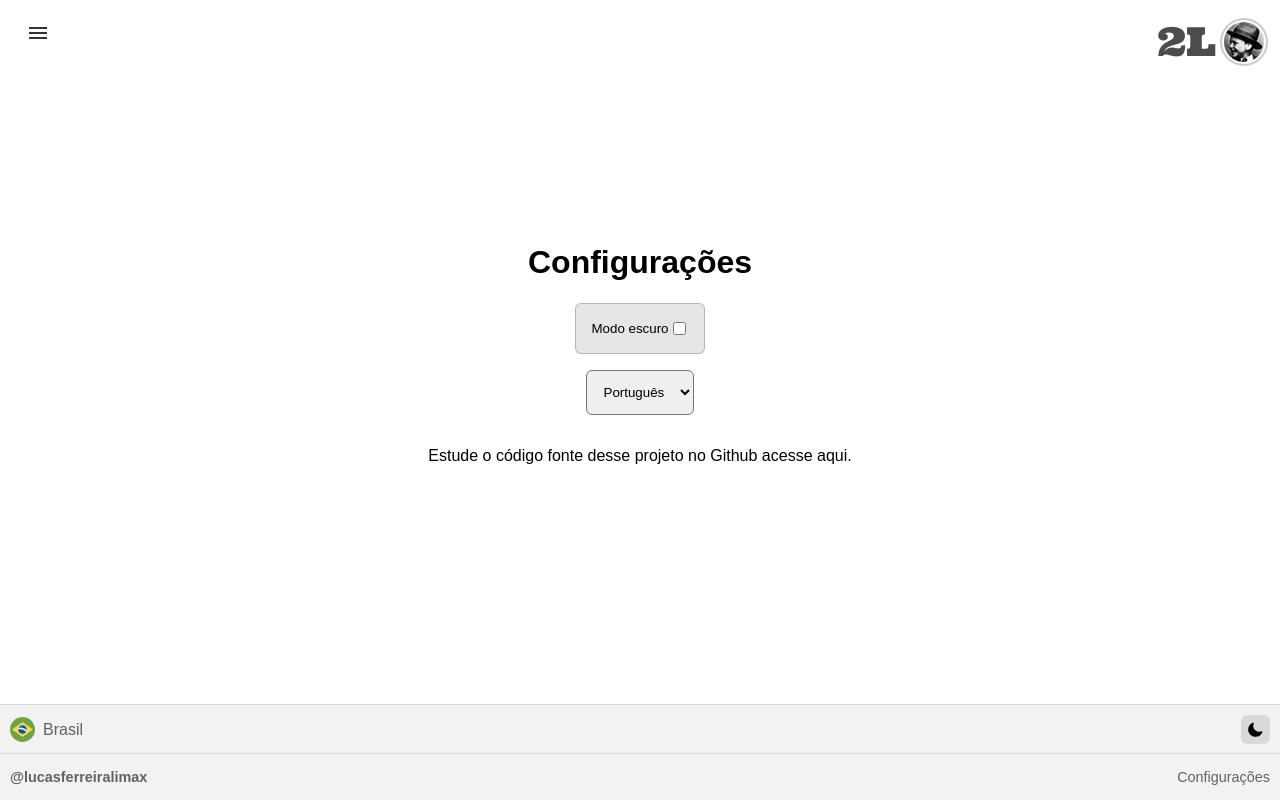
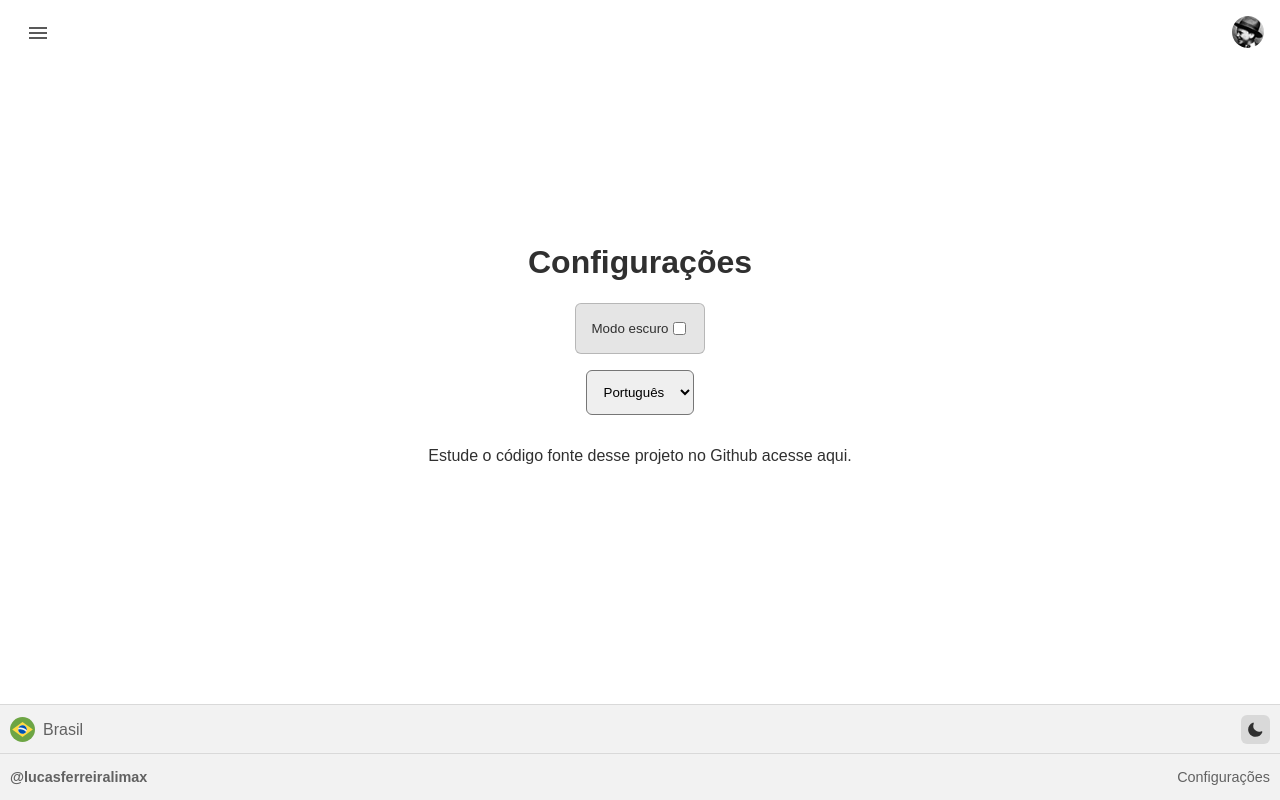
Before and after one commit to lucasferreiralimax/google-react, a React (Create React App) app: page /config in a window 1280 px wide. Built offline with nearby package versions, Linux system fonts and the light colour scheme.

Commit message:
adjustment style of profile

```diff
--- a/src/App.scss
+++ b/src/App.scss
@@ -15,7 +15,7 @@
 a {
   color: var(--main-color);
   text-decoration: none;
-  &:hover { color: var(--main-color-primary); }
+  &:hover { color: rgb(var(--main-color-primary)); }
 }
 
 .btn {
--- a/src/components/Darkmode/Darkmode.js
+++ b/src/components/Darkmode/Darkmode.js
@@ -17,12 +17,14 @@ function Darkmode({ type, store, dispatch }) {
 
     !store.darkmode
     ? setStyleVariables([
-      { name: '--main-color',              value: '#000'                       },
+      { name: '--main-color',              value: '#303030'                    },
       { name: '--main-color-rgb',          value: '0,0,0'                      },
-      { name: '--main-color-primary',      value: '#1a73e8'                    },
+      { name: '--main-color-primary',      value: '26, 115, 232'               },
       { name: '--main-color-secondary',    value: 'green'                      },
       { name: '--main-bg-color-primary',   value: '#fff'                       },
       { name: '--main-bg-color-secondary', value: '#f2f2f2'                    },
+      { name: '--main-bg-color-profile',   value: '#e9eef6'                    },
+      { name: '--main-border-color',       value: '#747775'                    },
       { name: '--main-invert',             value: '0'                          },
       { name: '--logo-filter',             value: 'none'                       },
       { name: '--input-bg-color',          value: '#fff'                       },
@@ -32,10 +34,12 @@ function Darkmode({ type, store, dispatch }) {
     : setStyleVariables([
       { name: '--main-color',              value: '#fff'                       },
       { name: '--main-color-rgb',          value: '255,255,255'                },
-      { name: '--main-color-primary',      value: '#1a73e8'                    },
+      { name: '--main-color-primary',      value: '26, 115, 232'               },
       { name: '--main-color-secondary',    value: 'green'                      },
       { name: '--main-bg-color-primary',   value: '#202124'                    },
       { name: '--main-bg-color-secondary', value: '#171717'                    },
+      { name: '--main-bg-color-profile',   value: '#202124'                    },
+      { name: '--main-border-color',       value: '#747775'                    },
       { name: '--main-invert',             value: '1'                          },
       { name: '--logo-filter',             value: 'grayscale(1) brightness(3)' },
       { name: '--input-bg-color',          value: '#202124'                    },
--- a/src/components/Footer/Footer.scss
+++ b/src/components/Footer/Footer.scss
@@ -41,7 +41,7 @@
     font-size: .9em;
     text-decoration: none;
     transition: .3s all;
-    &:hover { color: var(--main-color-primary); }
+    &:hover { color: rgb(var(--main-color-primary)); }
   }
 }
 
--- a/src/components/Header/Header.scss
+++ b/src/components/Header/Header.scss
@@ -39,7 +39,7 @@
     top: 5px;
     transform: translateX(100px);
     user-select: none;
-    &:hover { color: var(--main-color-primary); }
+    &:hover { color: rgb(var(--main-color-primary)); }
   }
 }
 
--- a/src/components/Profile/Profile.js
+++ b/src/components/Profile/Profile.js
@@ -1,4 +1,4 @@
-import React, { useState, useRef, useEffect } from 'react';
+import   React, { useState, useRef, useEffect } from 'react';
 import './Profile.scss';
 import foto_40 from '../../assets/sinatra-40x40.jpg';
 import foto_150 from '../../assets/sinatra-150x150.jpg';
@@ -29,20 +29,26 @@ function Profile() {
 
   return (
     <section data-testid="app-profile" className="App-profile" ref={wrapperRef}>
-      <h1 onClick={profile}>
-        2L <img src={foto_40} className="App-profile-foto" alt="Foto Frank Sinatra" width="40" height="40" />
-      </h1>
+      <p onClick={profile}>
+        <span>@lucasferreiralimax</span>
+        <img src={foto_40} className="App-profile-foto" alt="Foto Frank Sinatra" width="40" height="40" />
+      </p>
       <div className={ `App-profile__content${show ? ' show' : '' }`}>
+        <button class="btn-close" aria-label="Close menu" onClick={() => setShow(false)}>
+          <svg width="22" height="22" viewBox="1 1 22 22" focusable="false" fill="var(--main-color)">
+            <path d="M19 6.41L17.59 5 12 10.59 6.41 5 5 6.41 10.59 12 5 17.59 6.41 19 12 13.41 17.59 19 19 17.59 13.41 12 19 6.41z" />
+          </svg>
+        </button>
+        <p class="email">lucasferreiralimax@gmail.com</p>
         <a href="https://github.com/lucasferreiralimax" target="_blank" rel="noreferrer noopener">
           <img src={foto_150} className="App-profile-foto big" alt="Foto Frank Sinatra" width="150" height="150" />
         </a>
-        <h1>Lucas Lima</h1>
-        <h2>lucasferreiralimax@gmail.com</h2>
-        <button type="button">{t('profile_component.config')}</button>
+        <p class="title">Lucas Lima</p>
+        <button class="btn" type="button">{t('profile_component.config')}</button>
         <div className="divider">
-          <a href="https://github.com/lucasferreiralimax" target="_blank" rel="noreferrer noopener">{t('profile_component.politics')}</a>
+          <a class="link" href="https://github.com/lucasferreiralimax" target="_blank" rel="noreferrer noopener">{t('profile_component.politics')}</a>
           <div className="bullet">•</div>
-          <a href="https://github.com/lucasferreiralimax" target="_blank" rel="noreferrer noopener">{t('profile_component.terms')}</a>
+          <a class="link" href="https://github.com/lucasferreiralimax" target="_blank" rel="noreferrer noopener">{t('profile_component.terms')}</a>
         </div>
       </div>
     </section>
--- a/src/components/Profile/Profile.scss
+++ b/src/components/Profile/Profile.scss
@@ -8,24 +8,14 @@
   text-align: center;
   top: 1em;
   z-index: 9;
-  & > h1 {
+  & > p {
     -webkit-tap-highlight-color: transparent;
-    align-items: center;
-    color: rgba(var(--main-color-rgb), .7);
-    cursor: pointer;
-    display: flex;
-    font-family: 'Ultra', serif;
-    font-size: 2.5em;
-    font-weight: normal;
-    justify-content: center;
-    margin: 0;
     outline: none;
+    font-size: 0;
     user-select: none;
   }
-  h1:hover,
-  h1:focus,
-  h1:active {
-    img {
+  &:hover, &:focus, &:active {
+    & > p img {
       box-shadow: 0 0 0 1px #fff, 0 0 10px 4px #aaa;
       transform: scale(1.1);
     }
@@ -33,10 +23,10 @@
 }
 
 .App-profile__content {
-  background: var(--main-bg-color-primary);
-  border: 1px solid rgba(var(--main-color-rgb), .2);
-  border-radius: 8px;
-  box-shadow: 0 2px 10px rgba(0,0,0,.2);
+  background: var(--main-bg-color-profile);
+  border-radius: 28px;
+  border: 1px solid rgba(var(--main-color-rgb),0.15);
+  box-shadow: 0 4px 8px 3px rgba(0,0,0,.15), 0 1px 3px rgba(0,0,0,.3);;
   box-sizing: border-box;
   color: var(--main-color);
   max-height: calc(100vh - 62px - 100px);
@@ -46,7 +36,7 @@
   pointer-events: none;
   position: absolute;
   right: 8px;
-  top: 62px;
+  top: 42px;
   transition: .3s all;
   user-select: none;
   width: 354px;
@@ -54,18 +44,19 @@
     opacity: 1;
     pointer-events: all;
   }
-  h1, h2 {
+  p {
+    font-size: .9em;
     margin: 0;
     font-family: Arial;
   }
-  h1 { font-size: 1.2em; }
-  h2 { font-size: .9em; }
-  button {
+  .email { margin-top: 1.5rem; }
+  .title { font-size: 1.375rem; }
+  .btn {
     -webkit-tap-highlight-color: transparent;
-    background-color: rgba(var(--main-color-rgb), .1);
+    background-color: transparent;
     border-radius: 100px;
-    border: 1px solid rgba(var(--main-color-rgb), .2);
-    color: var(--main-color);
+    border: 1px solid var(--main-border-color);
+    color: rgb(var(--main-color-primary));
     cursor: pointer;
     display: inline-block;
     font: 500 14px/16px Google Sans,Roboto,RobotoDraft,Helvetica,Arial,sans-serif;
@@ -78,17 +69,47 @@
     text-align: center;
     text-decoration: none;
     text-overflow: ellipsis;
+    &:hover,
     &:active {
-      background-color: rgba(var(--main-color-rgb), .2);
-      border-color: transparent;
+      background-color: rgba(var(--main-color-primary), .1);
       box-shadow: 0 1px 2px 0 rgba(60,64,67,0.3), 0 2px 6px 2px rgba(60,64,67,0.15);
     }
   }
-  a {
+  .btn-close {
+    position: absolute;
+    background: none;
+    border-radius: 50%;
+    border: 1px solid transparent;
+    color: #444746;
+    cursor: pointer;
+    height: 40px;
+    width: 40px;
+    outline: 0;
+    padding: 8px;
+    position: absolute;
+    right: 10px;
+    top: 10px;
+    z-index: 2;
+    &:hover {
+      background: rgba(68,71,70,.08);
+    }
+  }
+  a.link {
     color: var(--main-color);
     display: inline-block;
     font-size: 12px;
     text-decoration: none;
+    max-width: 350px;
+    padding: 5px 4px;
+    letter-spacing: .1px;
+    font-size: .75rem;
+    line-height: 1rem;
+    position: relative;
+    vertical-align: text-top;
+    border-radius: 4px;
+    &:hover {
+      background: rgba(var(--main-color-rgb), .1);
+    }
   }
   .divider {
     align-items: center;
@@ -106,15 +127,14 @@
 
 .App-profile-foto {
   border-radius: 100px;
-  box-shadow: 0 0 0 2px #fff, 0 0 0 4px rgba(var(--main-color-rgb), .2);
   cursor: pointer;
-  height: 40px;
+  height: 32px;
+  width: 32px;
   margin-left: .2em;
   transition: .3s all;
-  width: 40px;
   &.big {
-    height: 150px;
+    height: 80px;
+    width: 80px;
     margin: 20px 0 15px;
-    width: 150px;
   }
 }
--- a/src/index.scss
+++ b/src/index.scss
@@ -1,15 +1,17 @@
 :root {
-  --main-color: '#fff';
-  --main-color-rgb: '255,255,255';
-  --main-color-primary: '#1a73e8';
-  --main-color-secondar: 'green';
-  --main-bg-color-primary: '#333';
-  --main-bg-color-secondary: '#171717';
-  --main-invert: '1';
-  --logo-filter: 'grayscale(1) brightness(3)';
-  --input-bg-color: '#202124';
-  --input-bg-color-hover: '#303134';
-  --input-drop-shadow: '#171717';
+  --main-color: #303030;
+  --main-color-rgb: 0,0,0;
+  --main-color-primary: 26, 115, 232;
+  --main-color-secondary: green;
+  --main-bg-color-primary: #fff;
+  --main-bg-color-secondary: #f2f2f2;
+  --main-bg-color-profile: #e9eef6;
+  --main-border-color: #747775;
+  --main-invert: 0;
+  --logo-filter: none;
+  --input-bg-color: #fff;
+  --input-bg-color-hover: #fff;
+  --input-drop-shadow: #20212447;
 }
 
 body {
--- a/src/views/Login/Login.scss
+++ b/src/views/Login/Login.scss
@@ -52,7 +52,7 @@
     margin: 0 auto;
   }
   a {
-    color: var(--main-color-primary);
+    color: rgb(var(--main-color-primary));
     font-weight: 500;
     letter-spacing: .25px;
     text-decoration: none;
@@ -68,7 +68,7 @@
     text-transform: none;
     &:hover { box-shadow: 0 0 0 1px rgba(var(--main-color-rgb),0.3); }
     &.primary {
-      background: var(--main-color-primary);
+      background: rgb(var(--main-color-primary));
       color: #fff;
       float: right;
       &:hover { background: #1c5fba; }
```
